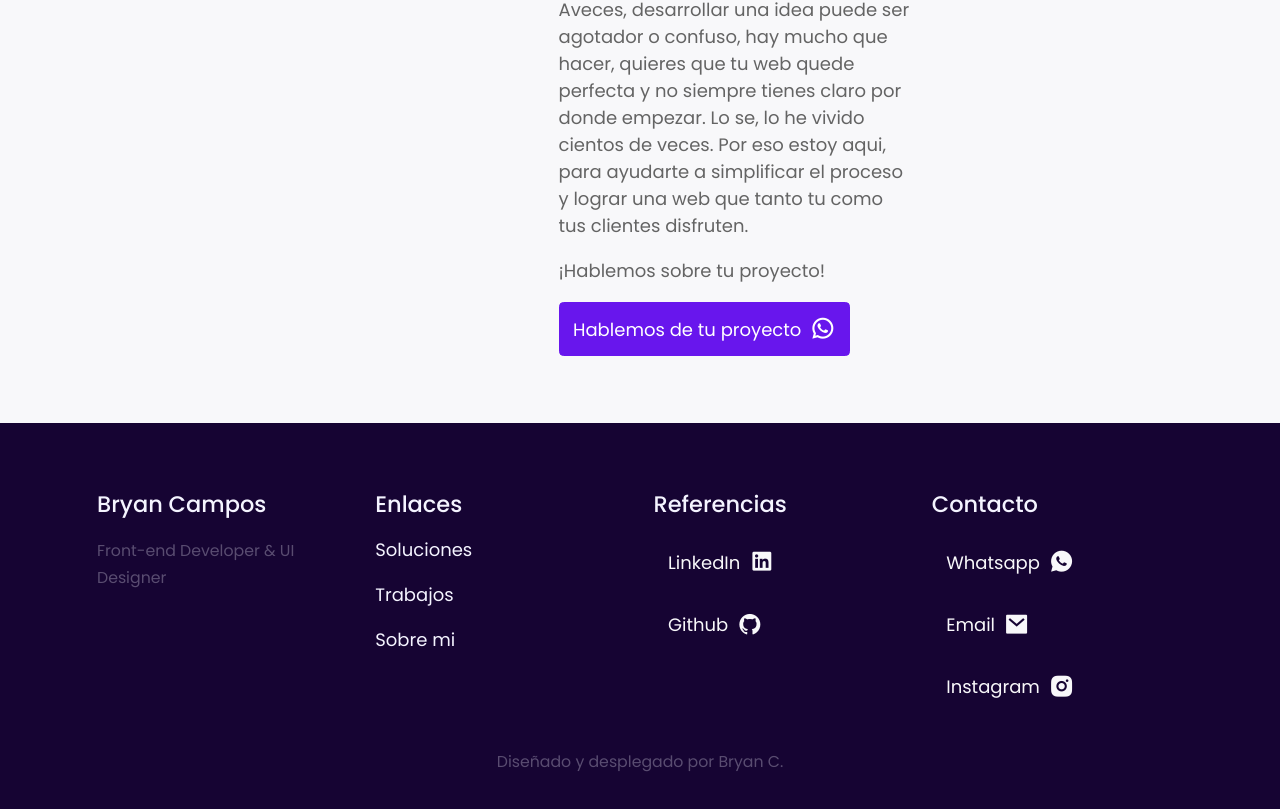
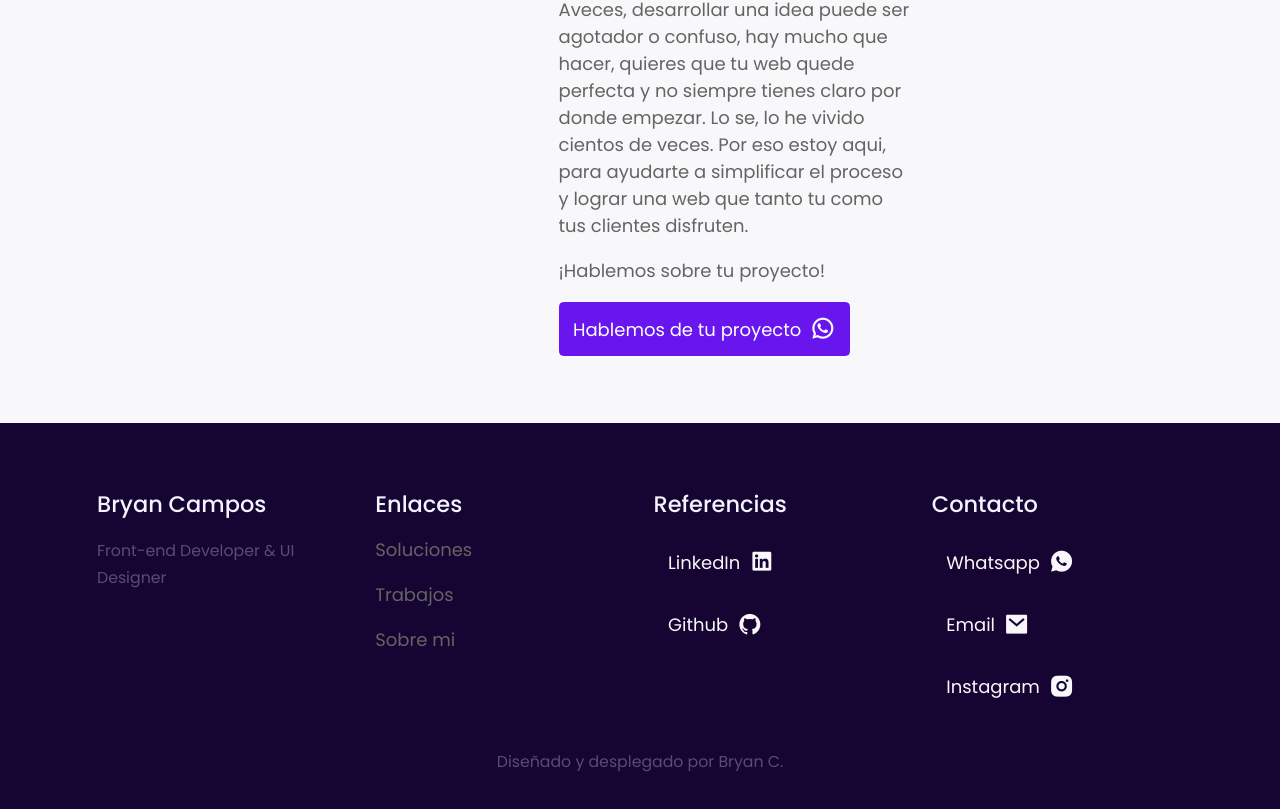
Before and after one commit to bryancodesjs/my-portfolio-page, an Angular app in the folder portfolio/: page / in a window 1280 px wide. Shown: the part 3414-4223 px from the top of the page. Built offline with nearby package versions, Linux system fonts and the light colour scheme.

Commit message:
fixed missing click functions on some footer links

```diff
--- a/portfolio/src/app/app.component.html
+++ b/portfolio/src/app/app.component.html
@@ -167,9 +167,9 @@
       </div>
       <div class="col-lg-3 mb-4">
         <h5 class="mb-3">Enlaces</h5>
-        <p><a href="">Soluciones</a></p>
-        <p><a href="">Trabajos</a></p>
-        <p><a href="">Sobre mi</a></p>
+        <p><a (click)="scrollTo('services')">Soluciones</a></p>
+        <p><a (click)="scrollTo('workhistory')">Trabajos</a></p>
+        <p><a (click)="scrollTo('aboutme')">Sobre mi</a></p>
       </div>
       <div class="col-lg-3 mb-4">
         <h5 class="mb-3">Referencias</h5>
```
